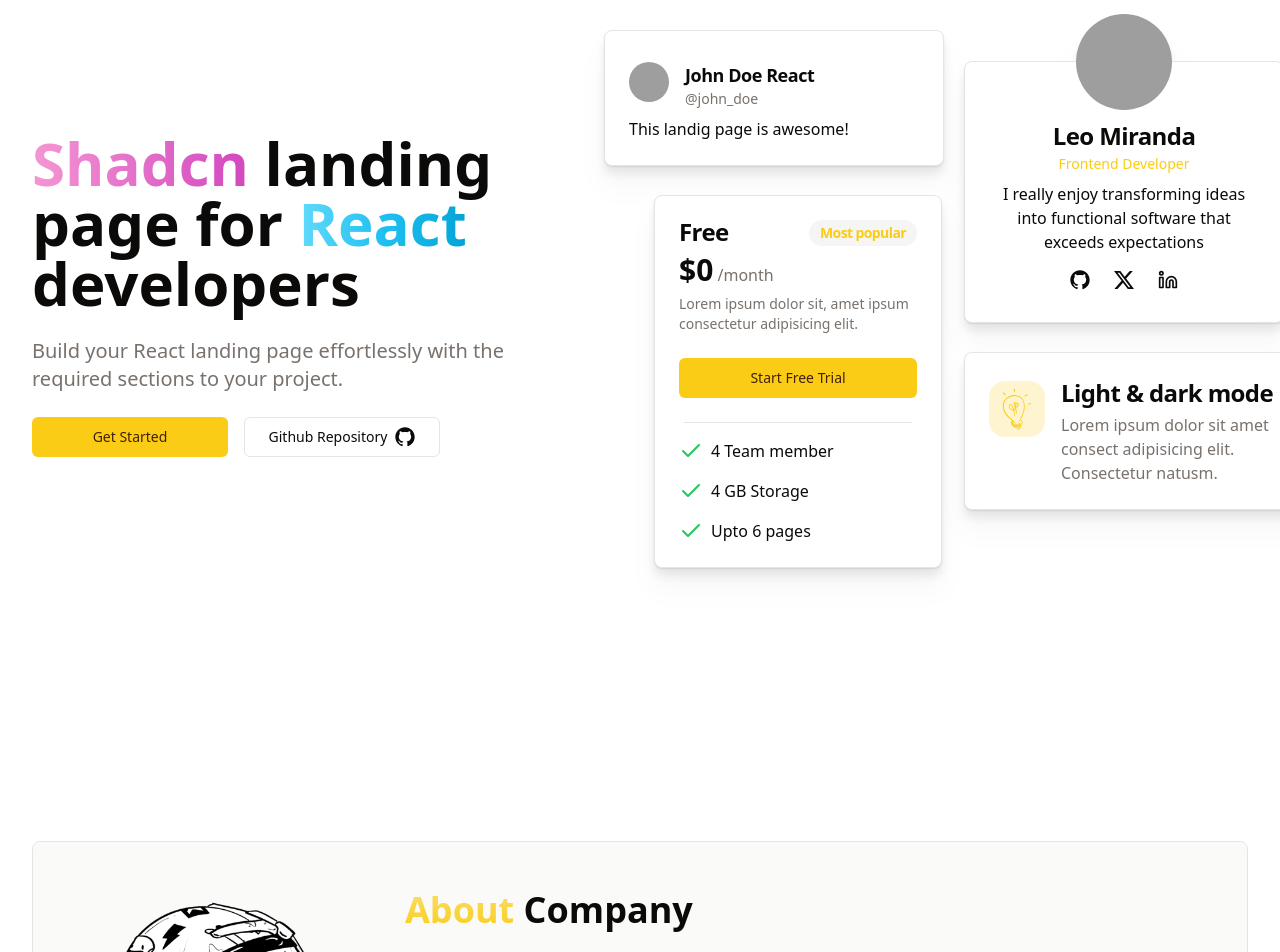
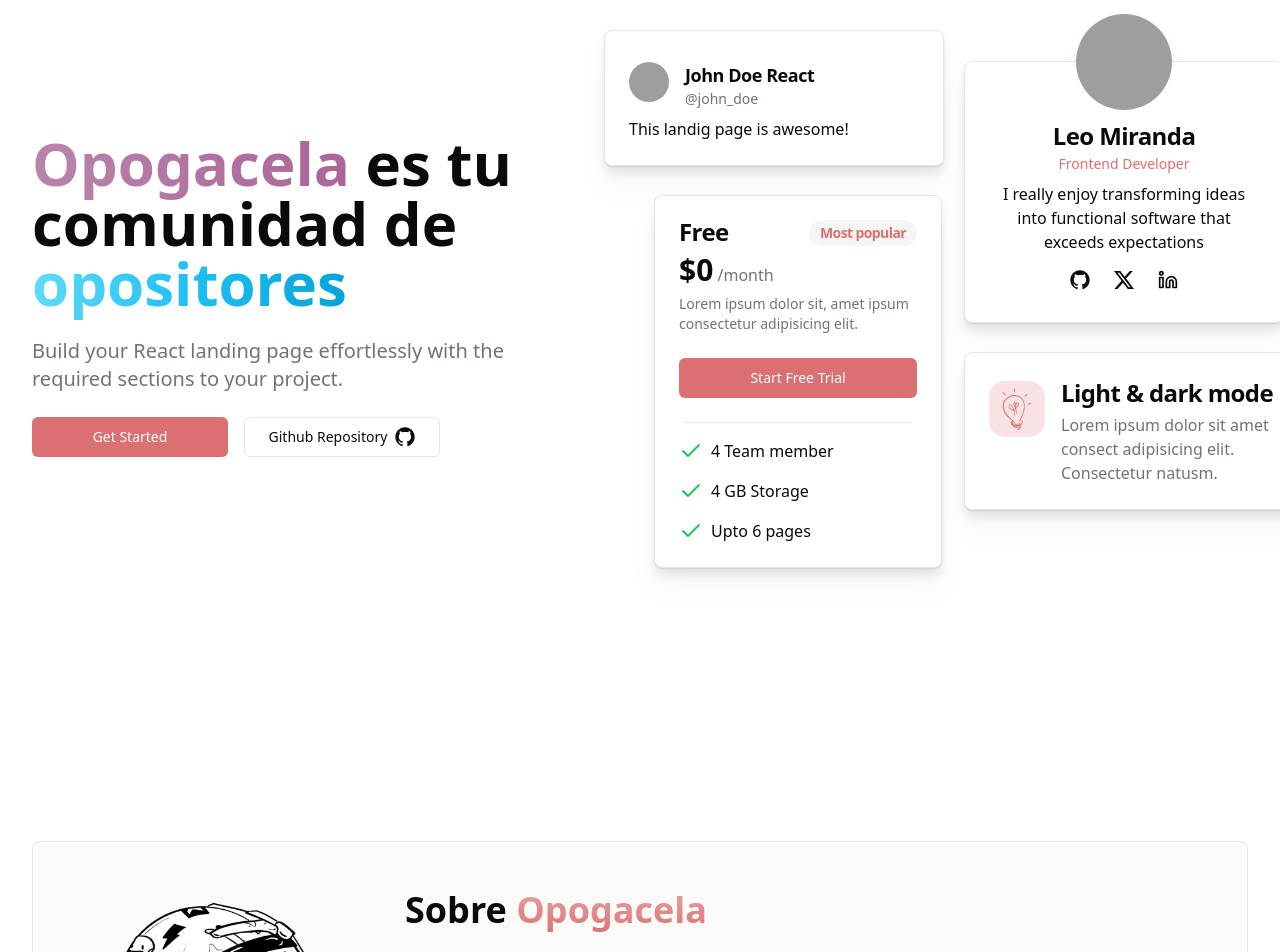
Before and after one commit to borjamrd/opogacela-shadcn, a Next.js app: page / in a window 1280 px wide. Shown: the part 140-1092 px from the top of the page. Built offline with nearby package versions, Linux system fonts and the light colour scheme; grey boxes are pictures that could not be loaded.

Commit message:
styles: main colors changed

```diff
--- a/src/app/globals.css
+++ b/src/app/globals.css
@@ -11,8 +11,8 @@
     --card-foreground: 20 14.3% 4.1%;
     --popover: 0 0% 100%;
     --popover-foreground: 20 14.3% 4.1%;
-    --primary: 47.9 95.8% 53.1%;
-    --primary-foreground: 26 83.3% 14.1%;
+    --primary: 359 60% 65%;
+    --primary-foreground: 0 0% 100%;
     --secondary: 60 4.8% 95.9%;
     --secondary-foreground: 24 9.8% 10%;
     --muted: 60 4.8% 95.9%;
@@ -34,8 +34,8 @@
     --card-foreground: 60 9.1% 97.8%;
     --popover: 20 14.3% 4.1%;
     --popover-foreground: 60 9.1% 97.8%;
-    --primary: 47.9 95.8% 53.1%;
-    --primary-foreground: 26 83.3% 14.1%;
+    --primary: 359 60% 65%;
+    --primary-foreground: 0 0% 100%;
     --secondary: 12 6.5% 15.1%;
     --secondary-foreground: 60 9.1% 97.8%;
     --muted: 12 6.5% 15.1%;
--- a/src/components/About.tsx
+++ b/src/components/About.tsx
@@ -18,10 +18,11 @@ export const About = () => {
           <div className="bg-green-0 flex flex-col justify-between">
             <div className="pb-6">
               <h2 className="text-3xl md:text-4xl font-bold">
+
+                Sobre{" "}
                 <span className="bg-gradient-to-b from-primary/60 to-primary text-transparent bg-clip-text">
-                  About{" "}
+                  Opogacela
                 </span>
-                Company
               </h2>
               <p className="text-xl text-muted-foreground mt-4">
                 Lorem ipsum dolor sit amet, consectetur adipiscing elit, sed do
--- a/src/components/Hero.tsx
+++ b/src/components/Hero.tsx
@@ -9,19 +9,20 @@ export const Hero = () => {
       <div className="text-center lg:text-start space-y-6">
         <main className="text-5xl md:text-6xl font-bold">
           <h1 className="inline">
-            <span className="inline bg-gradient-to-r from-[#F596D3]  to-[#D247BF] text-transparent bg-clip-text">
-              Shadcn
+            <span className="inline bg-gradient-to-r from-[#b985ab]  to-[#ab6498] text-transparent bg-clip-text">
+              Opogacela
             </span>{" "}
-            landing page
+            es tu comunidad
           </h1>{" "}
-          for{" "}
+          de{" "}
           <h2 className="inline">
             <span className="inline bg-gradient-to-r from-[#61DAFB] via-[#1fc0f1] to-[#03a3d7] text-transparent bg-clip-text">
-              React
+              opositores
             </span>{" "}
-            developers
+
           </h2>
         </main>
+
 
         <p className="text-xl text-muted-foreground md:w-10/12 mx-auto lg:mx-0">
           Build your React landing page effortlessly with the required sections
--- a/src/components/Statistics.tsx
+++ b/src/components/Statistics.tsx
@@ -6,8 +6,8 @@ export const Statistics = () => {
 
     const stats: statsProps[] = [
       {
-        quantity: "2.7K+",
-        description: "Users",
+        quantity: "1.8K+",
+        description: "Seguidores",
       },
       {
         quantity: "1.8K+",
```
Also changed, not shown: public/images/opogacela.png (added).
